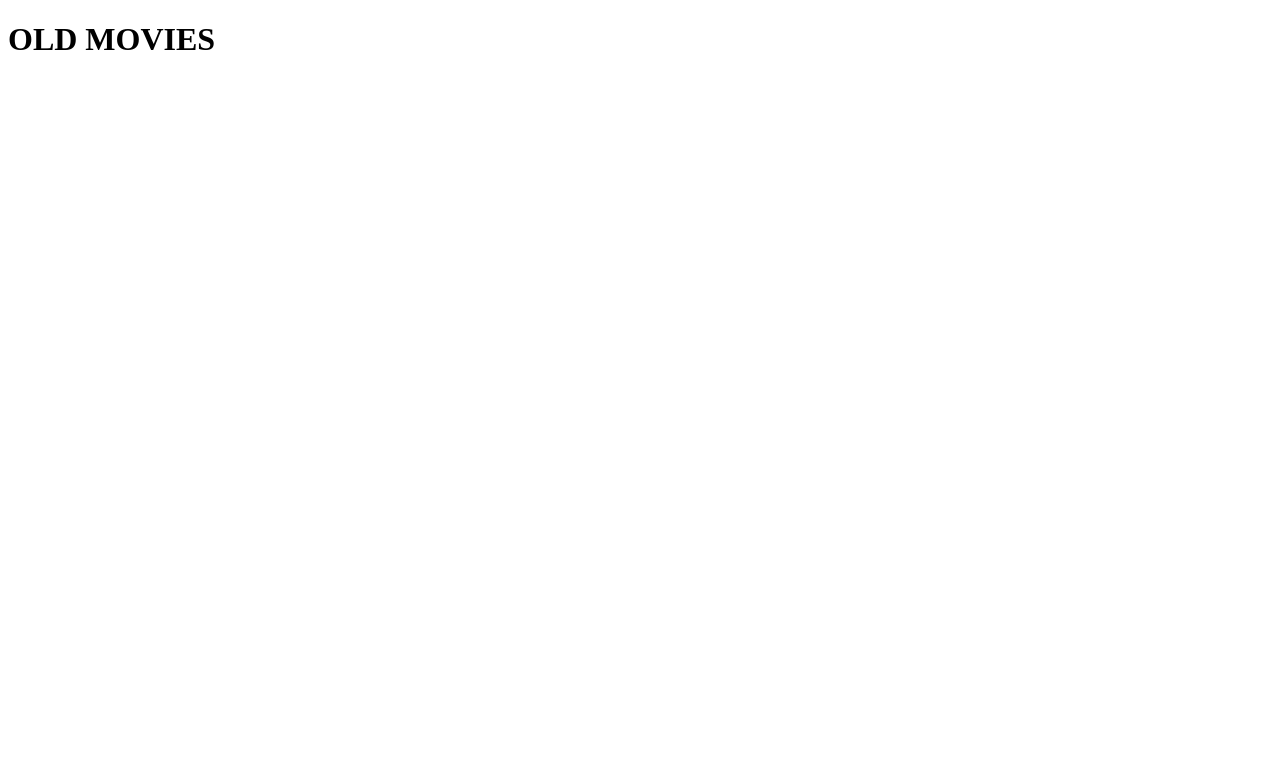
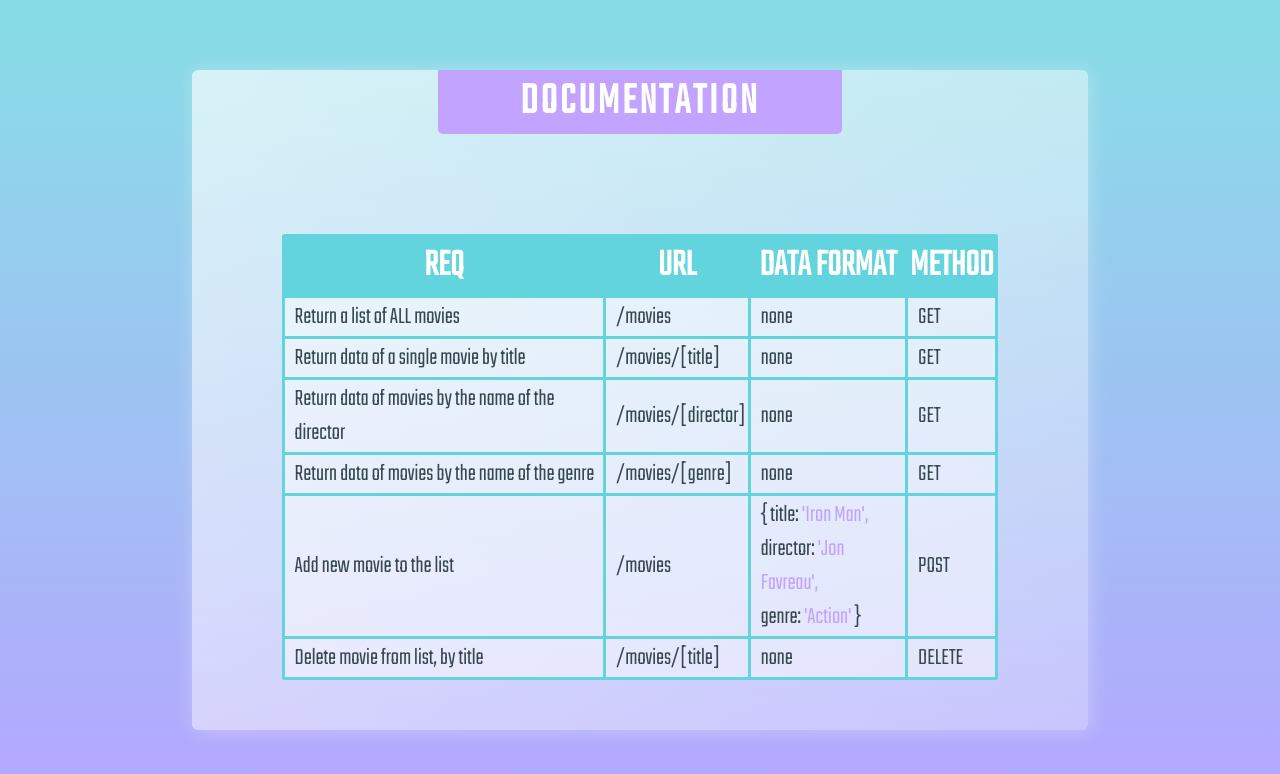
Before and after one commit to huebye/GamingMovies, a website: page public/documentation.html in a window 1280 px wide. Drawn offline with Linux system fonts and the light colour scheme.

Commit message:
designed and implemented new function to index.js
add function added
delete function added
get function added
designed documentation.html/index.html

```diff
--- a/package.json
+++ b/package.json
@@ -4,7 +4,8 @@
   "description": "",
   "main": "index.js",
   "scripts": {
-    "test": "echo \"Error: no test specified\" && exit 1"
+    "test": "echo \"Error: no test specified\" && exit 1",
+    "start":"node index.js"
   },
   "repository": {
     "type": "git",
--- /dev/null
+++ b/public/css/styles.css
@@ -0,0 +1,159 @@
+* {
+  margin: 0;
+  padding: 0;
+  box-sizing: border-box;
+}
+
+body {
+  min-height: 100%;
+  font-family: 'Teko', sans-serif;
+  background-position: center;
+  background-repeat: no-repeat;
+  background-size: cover;
+}
+
+main {
+  display: flex;
+  min-height: 100vh;
+  background: linear-gradient(0deg, rgba(181,167,255,1) 0%, rgba(98,212,222,0.7693452380952381) 100%);
+  align-items: center;
+  justify-content: center;
+}
+
+h1 {
+  text-align: center;
+  font-size: 45px;
+  font-weight: 900;
+  letter-spacing: 3px;
+  color: white;
+}
+
+h2 {
+  font-size: 39px;
+}
+
+p {
+  font-size: 28px;
+}
+.header {
+  margin: 0 auto;
+  background-color: #C2A3FF;
+  width: 45%;
+  border-radius: 5px;
+  border-top-left-radius: 0;
+  border-top-right-radius: 0;
+}
+
+.content_index {
+  display: block;
+}
+
+.content_index > h1 {
+  text-align: left;
+}
+
+a {
+  background-color: #C2A3FF;
+  color: rgba(255, 255, 255, 0.8);
+  text-decoration: none;
+  font-size: 35px;
+  padding: 3px;
+  padding-left: 15px;
+  padding-right: 15px;
+  border-radius: 25px;
+  border: none;
+  position: relative;
+  right: 100px;
+  text-align: center;
+  width: 100px;
+  box-shadow: 2px -2px 20px rgba(255, 255, 255, 0.3);
+  transition: 0.8s;
+}
+
+a:hover {
+  box-shadow: 4px -4px 20px rgba(255, 255, 255, 0.8);
+  color: rgba(255, 255, 255, 1);
+  transition: 0.8s;
+}
+
+.glass {
+  display: block;
+  background: white;
+  background: linear-gradient(
+    to right bottom,
+    rgba(255, 255, 255, 0.66),
+    rgba(255, 255, 255, 0.3));
+  min-height: 80vh;
+  width: 70%;
+  border-radius: 6px;
+  box-shadow: 2px 1px 20px rgba(255, 255, 255, 0.3);
+}
+
+
+
+table {
+  margin: 0 auto;
+  margin-top: 100px;
+  margin-bottom: 50px;
+  width: 80%;
+  border-collapse: collapse;
+  border-radius: 3px;
+  overflow: hidden;
+  background-color: rgba(255, 255, 255, 0.5);
+}
+
+thead {
+  font-size: 38px;
+  text-align: center;
+  color: white;
+  background-color: #62D4DE;
+  border-radius: 6px;
+}
+
+th > p {
+  font-size: 16px;
+}
+
+th {
+  border: 3px solid #62D4DE;
+  padding: 2px;
+}
+
+tbody > tr {
+  font-size: 24px;
+  padding: 2px;
+  color: #37494F;
+}
+
+td {
+  padding: 2px;
+  padding-left: 10px;
+  border: 3px solid #62D4DE;
+}
+
+td > span {
+  color: #C2A3FF;
+}
+
+@media only screen and (max-width: 800px) {
+  thead {
+    font-size: 26px;
+  }
+  tbody > tr{
+    font-size: 18px;
+  }
+  h1 {
+    font-size: 36px;
+  }
+}
+@media only screen and (max-width: 600px) {
+  thead {
+    font-size: 20px;
+  }
+  tbody > tr {
+    font-size: 14px;
+  }
+  h1 {
+    font-size: 28px;
+  }
+}
--- a/public/documentation.html
+++ b/public/documentation.html
@@ -6,12 +6,76 @@
       name="viewport"
       content="width=device-width, initial-scale=1, shrink-to-fit=no"
     />
-    <title>OLD MOVIES</title>
+    <link rel="stylesheet" href="./css/styles.css" type="text/css">
+    <link rel="preconnect" href="https://fonts.gstatic.com">
+    <link href="https://fonts.googleapis.com/css2?family=Teko:wght@300&display=swap" rel="stylesheet">
+    <link rel="preconnect" href="https://fonts.gstatic.com">
+<link href="https://fonts.googleapis.com/css2?family=Alfa+Slab+One&family=Monoton&family=Permanent+Marker&family=Press+Start+2P&family=Teko:wght@300&display=swap" rel="stylesheet">
+    <title>GAMING MOVIES</title>
   </head>
   <body>
-    <header>
-      <h1>OLD MOVIES</h1>
-    </header>
+    <main>
+      <div class="glass">
+        <div class="header">
+          <h1>DOCUMENTATION</h1>
+        </div>
+        <div class="table">
+          <table>
+            <thead class="table_head">
+              <tr>
+                <th>REQ</th>
+                <th>URL</th>
+                <th>DATA FORMAT</th>
+                <th>METHOD</th>
+              </tr>
+            </thead>
+            <tbody>
+              <tr>
+                <td>Return a list of ALL movies</td>
+                <td>/movies</td>
+                <td>none</td>
+                <td>GET</td>
+              </tr>
+              <tr>
+                <td>Return data of a single movie by title </td>
+                <td>/movies/[title]</td>
+                <td>none</td>
+                <td>GET</td>
+              </tr>
+              <tr>
+                <td>Return data of movies by the name of the director</td>
+                <td>/movies/[director]</td>
+                <td>none</td>
+                <td>GET</td>
+              </tr>
+              <tr>
+                <td>Return data of movies by the name of the genre</td>
+                <td>/movies/[genre]</td>
+                <td>none</td>
+                <td>GET</td>
+              </tr>
+              <tr>
+                <td>Add new movie to the list</td>
+                <td>/movies</td>
+                <td>{
+                  title: <span>'Iron Man',</span><br>
+                  director: <span>'Jon Favreau',</span><br>
+                  genre: <span>'Action'</span>
+                }</td>
+                <td>POST</td>
+              </tr>
+              <tr>
+                <td>Delete movie from list, by title</td>
+                <td>/movies/[title]</td>
+                <td>none</td>
+                <td>DELETE</td>
+              </tr>
+            </tbody>
+          </table>
+        </div>
+      </div>
+    </main>
+
 
   </body>
 </html>
```
Also changed, not shown: index.html (+20 -6 lines), index.js (+72 -11 lines).
